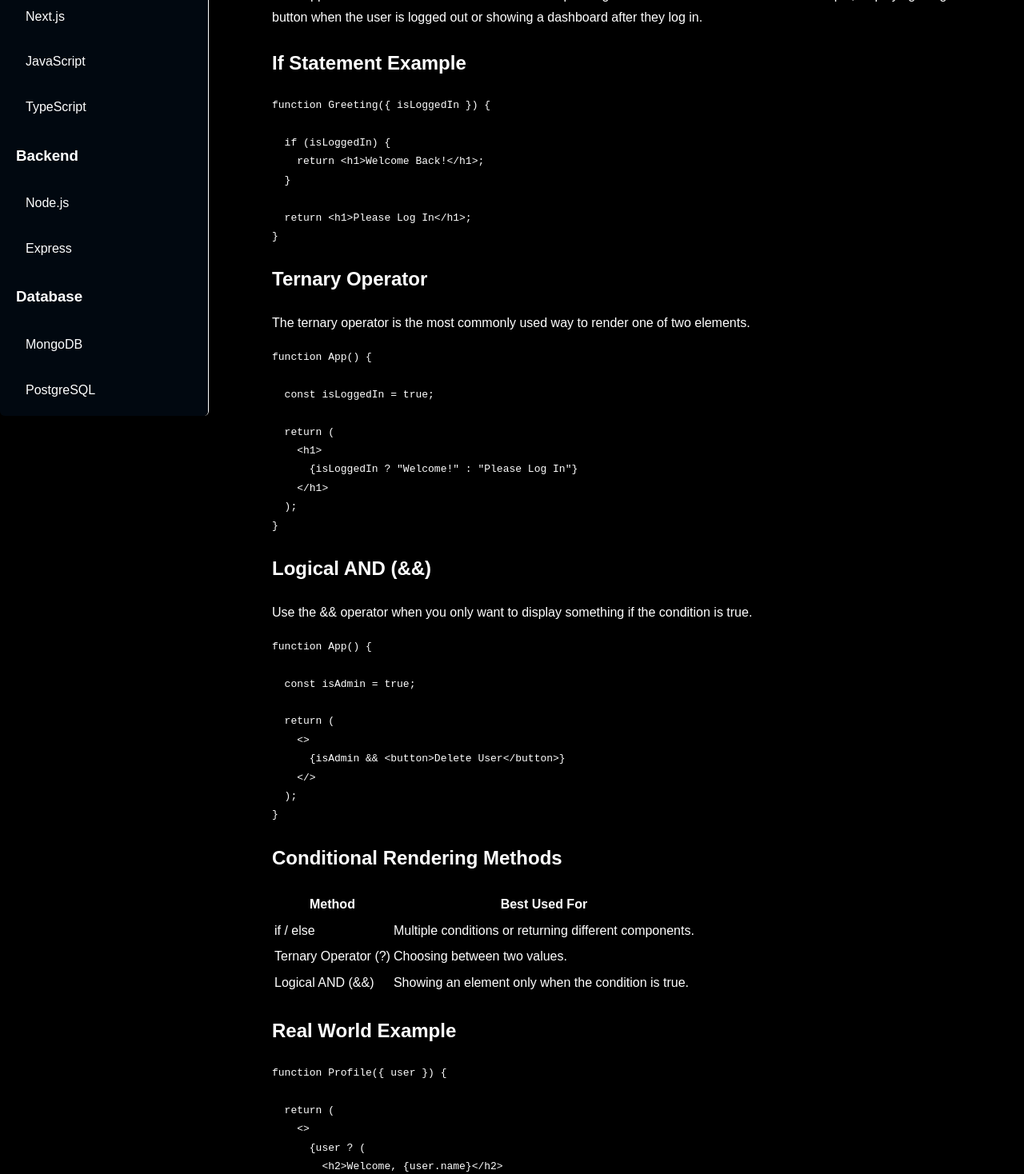
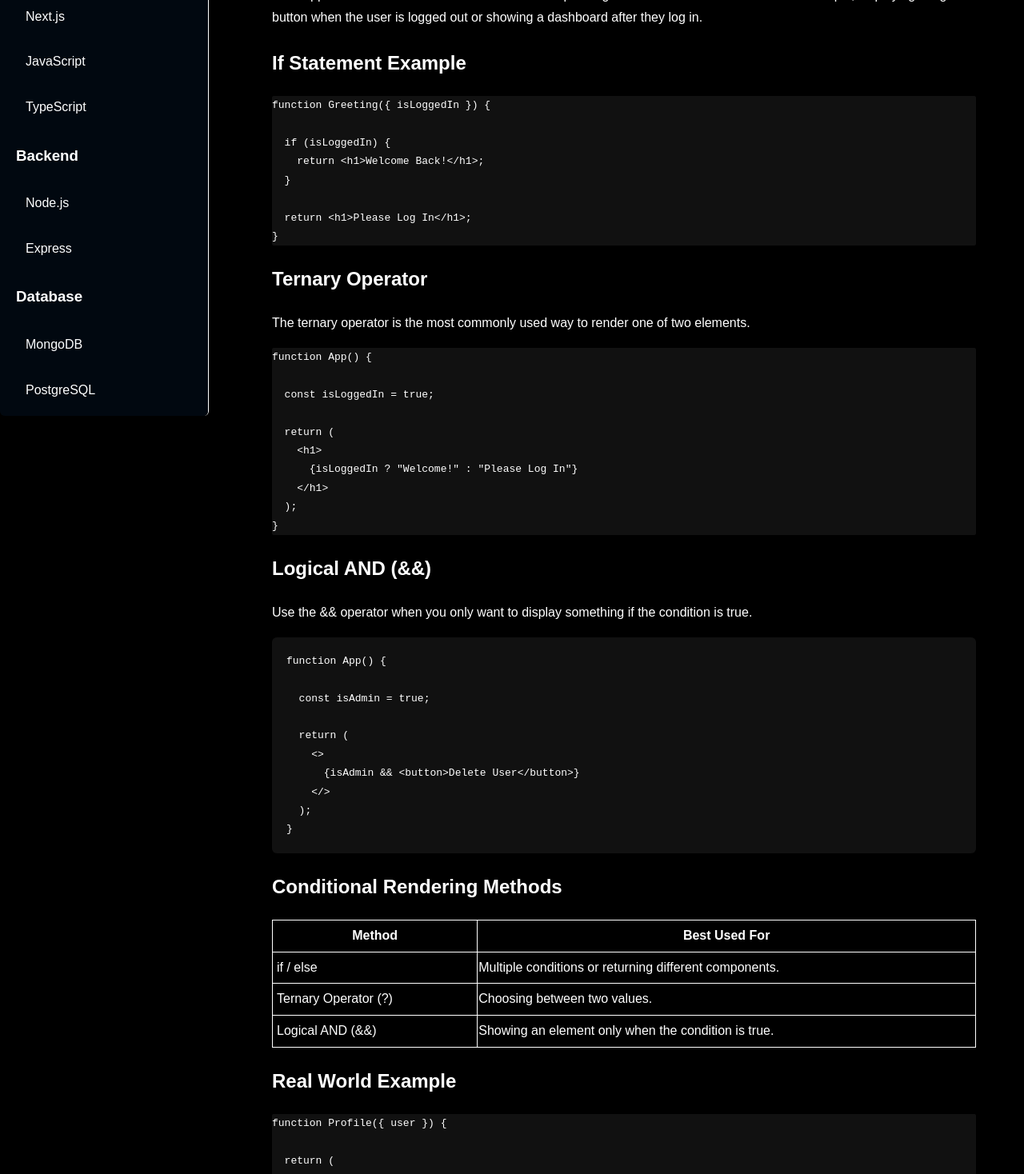
Before and after one commit to asmitbiswas/Project-Next-JS, a Next.js app in the folder app/: page /React/Conditonal_Rendering in a window 1280 px wide. Shown: the part 320-1788 px from the top of the page at 80% size. Built offline with nearby package versions, Linux system fonts and the light colour scheme.

Commit message:
Completed Conditonal_Rendering page

```diff
--- a/app/app/(categories)/React/Conditonal_Rendering/page.tsx
+++ b/app/app/(categories)/React/Conditonal_Rendering/page.tsx
@@ -24,8 +24,14 @@ export default function ConditionalRendering() {
 
         <h2>If Statement Example</h2>
 
-        <pre>
-{`function Greeting({ isLoggedIn }) {
+        <pre
+          style={{
+            background: "#111",
+            overflowX: "auto",
+            borderRadius: "2px",
+          }}
+        >
+          {`function Greeting({ isLoggedIn }) {
 
   if (isLoggedIn) {
     return <h1>Welcome Back!</h1>;
@@ -42,8 +48,14 @@ export default function ConditionalRendering() {
           two elements.
         </p>
 
-        <pre>
-{`function App() {
+        <pre
+          style={{
+            background: "#111",
+            overflowX: "auto",
+            borderRadius: "2px",
+          }}
+        >
+          {`function App() {
 
   const isLoggedIn = true;
 
@@ -62,8 +74,15 @@ export default function ConditionalRendering() {
           condition is true.
         </p>
 
-        <pre>
-{`function App() {
+        <pre
+          style={{
+            background: "#111",
+            overflowX: "auto",
+            borderRadius: "6px",
+            padding: "18px",
+          }}
+        >
+          {`function App() {
 
   const isAdmin = true;
 
@@ -77,25 +96,67 @@ export default function ConditionalRendering() {
 
         <h2>Conditional Rendering Methods</h2>
 
-        <table>
+        <table
+          style={{
+            border: "1px solid white",
+            width: "100%",
+            borderCollapse: "collapse",
+
+          }}
+        >
           <tbody>
-            <tr>
-              <th>Method</th>
+            <tr
+            style={{
+              border:"1px solid white",
+              padding: "10px"
+            }}
+            >
+              <th
+              style={{
+                border:"1px solid white",
+                padding:"5px"
+              }}
+              >Method</th>
               <th>Best Used For</th>
             </tr>
 
-            <tr>
-              <td>if / else</td>
+            <tr
+                style={{
+                border:"1px solid white",
+                padding:"5px"
+              }}>
+              <td
+                  style={{
+                border:"1px solid white",
+                padding:"5px"
+              }}>if / else</td>
               <td>Multiple conditions or returning different components.</td>
+
             </tr>
 
-            <tr>
-              <td>Ternary Operator (?)</td>
+            <tr
+                style={{
+                border:"1px solid white",
+                padding:"5px"
+              }}>
+              <td
+                  style={{
+                border:"1px solid white",
+                padding:"5px"
+              }}>Ternary Operator (?)</td>
               <td>Choosing between two values.</td>
             </tr>
 
-            <tr>
-              <td>Logical AND (&&)</td>
+            <tr
+                style={{
+                border:"1px solid white",
+                padding:"5px"
+              }}>
+              <td
+                  style={{
+                border:"1px solid white",
+                padding:"5px"
+              }}>Logical AND (&&)</td>
               <td>Showing an element only when the condition is true.</td>
             </tr>
           </tbody>
@@ -103,8 +164,13 @@ export default function ConditionalRendering() {
 
         <h2>Real World Example</h2>
 
-        <pre>
-{`function Profile({ user }) {
+        <pre
+          style={{
+            background: "#111",
+            overflowX: "auto",
+            borderRadius: "2px",
+          }}>
+          {`function Profile({ user }) {
 
   return (
     <>
```
